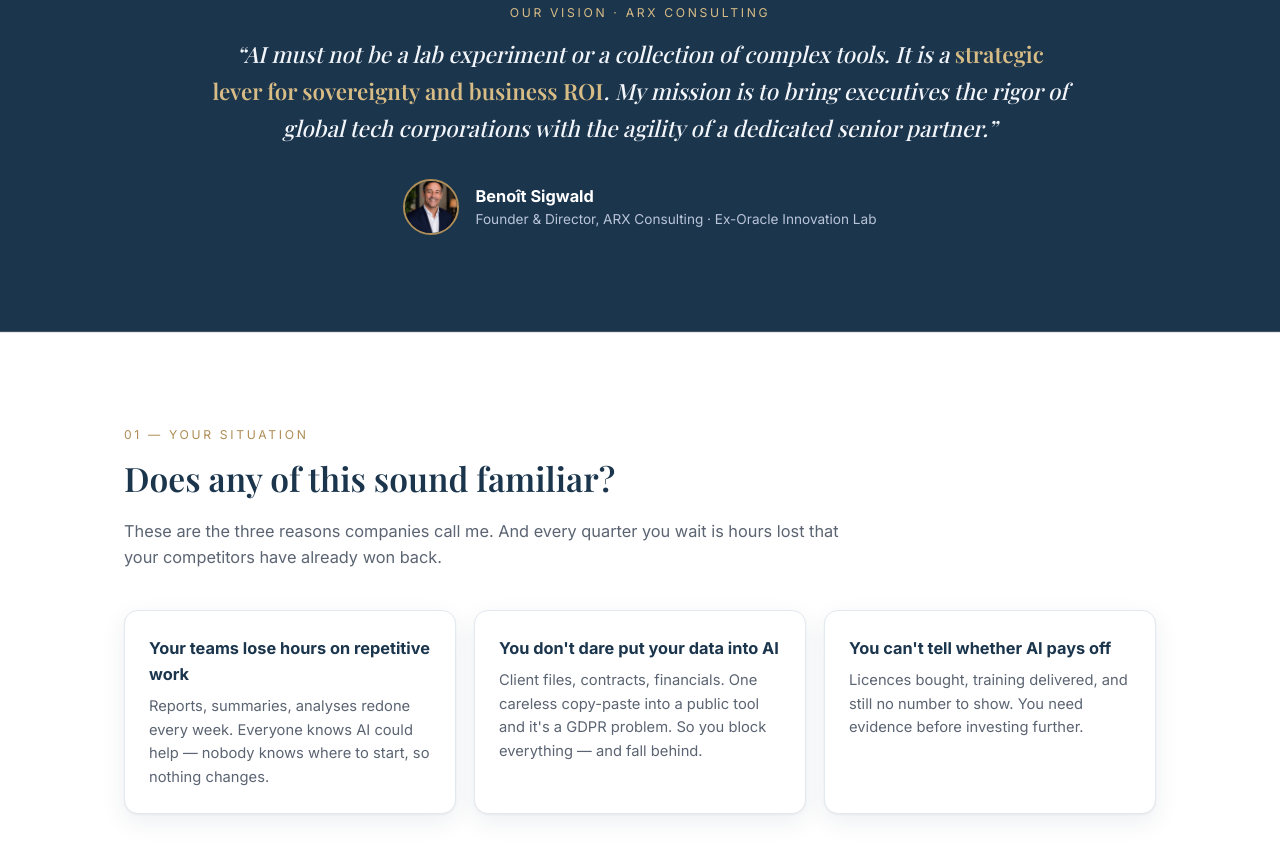
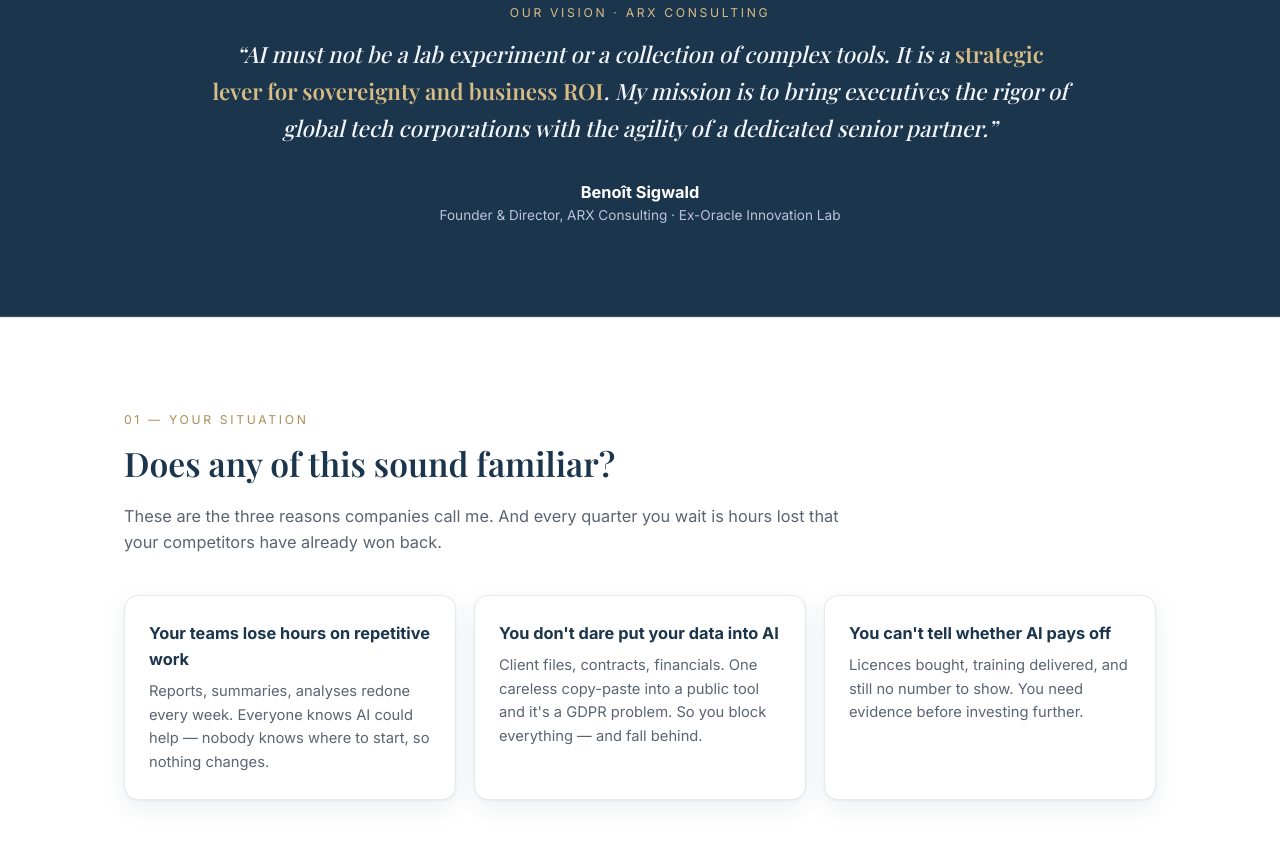
Before and after one commit to benoit-sigwald/arxWeb, a plain HTML site: page index.html in a window 1280 px wide. Shown: the part 1117-1972 px from the top of the page. Drawn offline with nearby package versions, Linux system fonts and the light colour scheme; a web font is replaced by a local one.

Commit message:
style: remove portrait medallion from Vision section author block

```diff
--- a/index.html
+++ b/index.html
@@ -95,7 +95,6 @@
         “AI must not be a lab experiment or a collection of complex tools. It is a <em>strategic lever for sovereignty and business ROI</em>. My mission is to bring executives the rigor of global tech corporations with the agility of a dedicated senior partner.”
       </blockquote>
       <div class="vision-author">
-        <img src="assets/portrait.jpg" alt="Benoît Sigwald" />
         <div>
           <strong>Benoît Sigwald</strong>
           <span>Founder &amp; Director, ARX Consulting · Ex-Oracle Innovation Lab</span>
--- a/styles.css
+++ b/styles.css
@@ -208,17 +208,8 @@ h2 { font-family: var(--serif); font-size: 2.1rem; font-weight: 600; margin-bott
   font-weight: 600;
 }
 .vision-author {
-  display: inline-flex;
-  align-items: center;
-  gap: 16px;
-  text-align: left;
-}
-.vision-author img {
-  width: 56px;
-  height: 56px;
-  border-radius: 50%;
-  border: 2px solid var(--gold);
-  object-fit: cover;
+  display: inline-block;
+  text-align: center;
 }
 .vision-author div strong {
   display: block;
```
Also changed, not shown: index-fr.html (+0 -1 lines).
